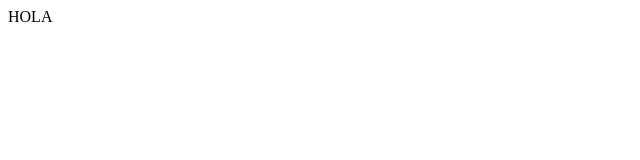
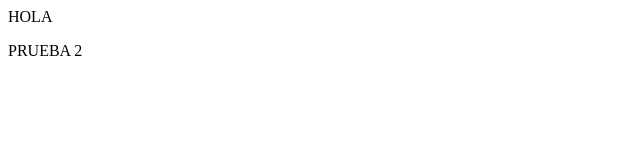
Before and after one commit to Christopher7890/Christopher-5B, a website: page public_html/index.html in a window 1280 px wide. Shown: the full height of the page, 0-640 px from the left. Drawn offline with Linux system fonts and the light colour scheme.

Commit message:
PRUEBA 2

```diff
--- a/public_html/index.html
+++ b/public_html/index.html
@@ -12,5 +12,6 @@
     </head>
     <body>
         <div>HOLA</div>
+        <P>PRUEBA 2</P>
     </body>
 </html>
```
